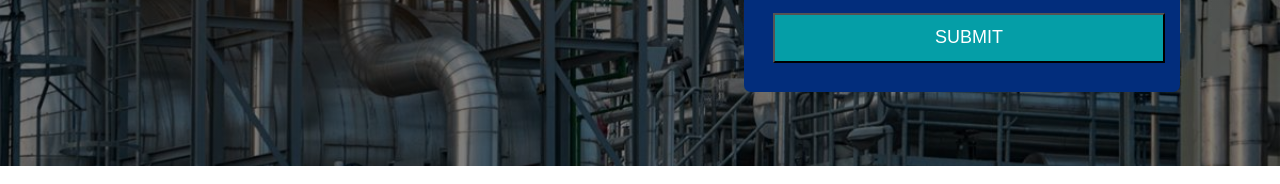
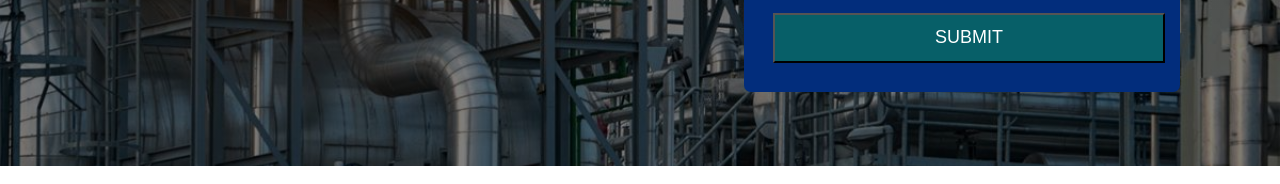
Before and after one commit to BhavnaPawar13/webpage3, a plain HTML site: page index.html in a window 1280 px wide. Shown: the part 484-668 px from the top of the page. Drawn offline with Linux system fonts and the light colour scheme; a script that the page names is missing.

Commit message:
Industrial Layout Complete

```diff
--- a/index.html
+++ b/index.html
@@ -58,7 +58,7 @@
                     <tr>
                         <td colspan="2">
                             <button type="submit"
-                                style="background: #06adade2; text-align: center;  font-size: large; color: #fff;">SUBMIT</button>
+                                style="background: #086666e2; text-align: center;  font-size: large; color: #fff;">SUBMIT</button>
                         </td>
                     </tr>
                 </table>
```
Also changed, not shown: assests/css/style.css (+10 -4 lines).
